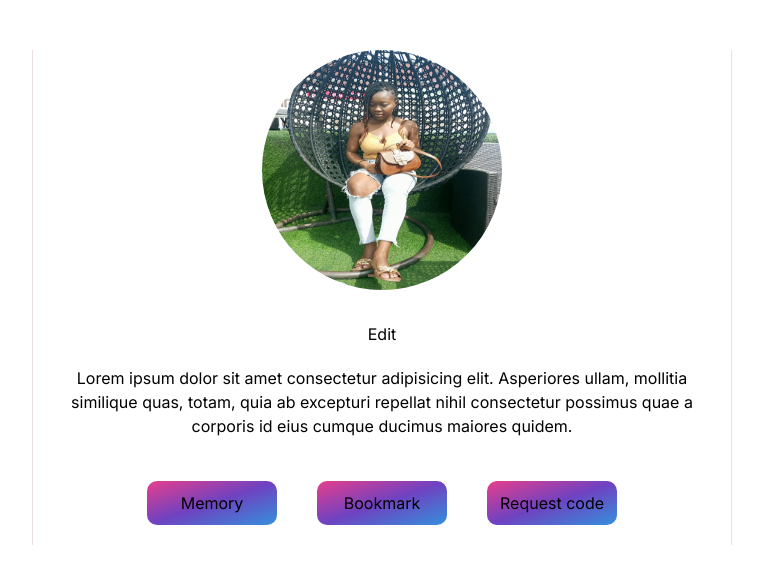
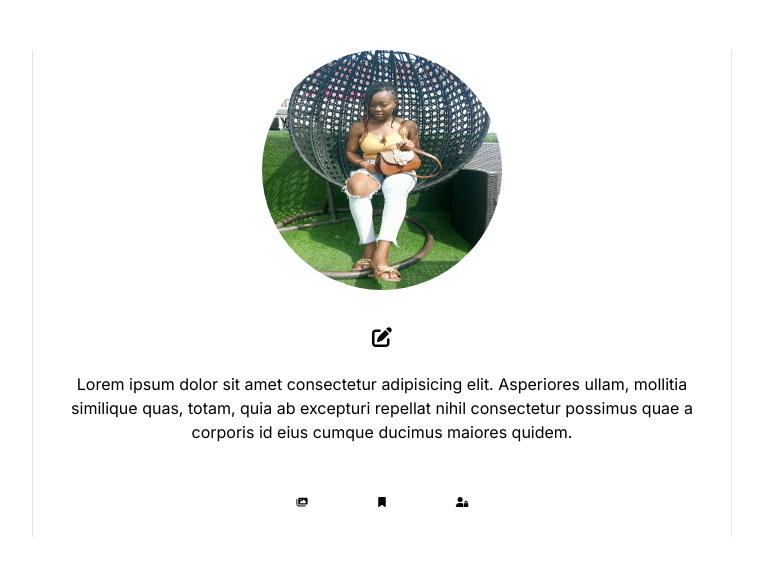
Before and after one commit to Nwakaego-Ego/circle, a Next.js app: page /component/profile in a window 1280 px wide. Shown: the top 584 px of the page, without its empty margins (268-1031 px from the left). Built offline with nearby package versions, Linux system fonts and the light colour scheme.

Commit message:
changed the buttons in profile and modal to cions

```diff
--- a/src/app/component/modal/modal.jsx
+++ b/src/app/component/modal/modal.jsx
@@ -1,133 +1,18 @@
-// import React, { useState } from "react";
-// import Modal from "react-modal";
-// import { FontAwesomeIcon } from "@fortawesome/react-fontawesome";
-// import { faXmark } from "@fortawesome/free-solid-svg-icons";
-// import "./modal.css";
-
-// const ReactModal = ({ modalOpen, closeModal }) => {
-//   const [toggle, setToggle] = useState(false);
-//   const [pastedText, setPastedText] = useState("");
-
-//   const [pastedImage, setPastedImage] = useState("");
-
-//   const handlePaste = async () => {
-//     try {
-//       const clipboardItems = await navigator.clipboard.read();
-//       const clipboardText = await navigator.clipboard.readText();
-
-//       for (const clipboardItem of clipboardItems) {
-//         for (const type of clipboardItem.types) {
-//           if (type === "text/plain") {
-//             // const text = await clipboardItem.getType(type);
-//             setPastedText(clipboardText);
-//             setPastedImage("");
-//           } else if (type.startsWith("image/")) {
-//             const blob = await clipboardItem.getType(type);
-//             const imageUrl = URL.createObjectURL(blob);
-//             setPastedImage(imageUrl);
-//             setPastedText("");
-//           }
-//         }
-//       }
-//     } catch (error) {
-//       console.error("Error pasting from clipboard:", error);
-//     }
-//   };
-
-//   const items = ["Item 1", "Item 2", "Item 3", "Item 4"];
-
-//   const xMark = () => {
-//     closeModal();
-//     setPastedText("");
-//     setPastedImage("");
-//     setToggle(false);
-//   };
-
-//   const handleToggle = () => {
-//     setToggle(!toggle);
-//   };
-
-//   const customStyles = {
-//     content: {
-//       top: "50%",
-//       left: "50%",
-//       right: "auto",
-//       bottom: "auto",
-//       marginRight: "-50%",
-//       transform: "translate(-50%, -50%)",
-//       width: "1000px",
-//       height: "600px",
-//       borderRadius: "10px",
-//     },
-//   };
-
-//   return (
-//     <div>
-//       <Modal
-//         isOpen={modalOpen}
-//         onRequestClose={closeModal}
-//         style={customStyles}
-//       >
-//         <div className="sync-modal-main">
-//           <div>
-//             {" "}
-//             <FontAwesomeIcon icon={faXmark} className="fa" onClick={xMark} />
-//           </div>
-//           <div className="sync-modal-placeholder">Sync here!</div>
-//           <div className="sync-modal-buttons">
-//             <button onClick={handlePaste} className="sync-modal-btn-paste">
-//               Paste
-//             </button>
-//             {pastedText && (
-//               <div
-//                 className="editable-text modal-text-format"
-//                 contentEditable="true"
-//                 suppressContentEditableWarning={true}
-//               >
-//                 {pastedText}
-//               </div>
-//             )}
-//             {pastedImage && (
-//               <img
-//                 src={pastedImage}
-//                 // width={400}
-//                 // height={400}
-//                 alt="Pasted Image"
-//                 className="modal-image-format"
-//               />
-//             )}
-//             {/* <button className="sync-modal-btn-paste">Paste</button> */}
-//             <button className=" sync-modal-btn-import">Import</button>
-//             <button className="sync-modal-btn-circles" onClick={handleToggle}>
-//               Circles
-//             </button>
-//           </div>
-//           {toggle &&
-//             items.map((item, id) => {
-//               return (
-//                 <div key={id}>
-//                   <div className="modal-toggle-items">{item}</div>
-//                 </div>
-//               );
-//             })}
-//         </div>
-//       </Modal>
-//     </div>
-//   );
-// };
-
-// export default ReactModal;
-
 "use client";
 import React, { useState } from "react";
 import Modal from "react-modal";
 import { FontAwesomeIcon } from "@fortawesome/react-fontawesome";
-import { faXmark } from "@fortawesome/free-solid-svg-icons";
+import {
+  faXmark,
+  faPaste,
+  faFileImport,
+  faUserGroup,
+} from "@fortawesome/free-solid-svg-icons";
 import "./modal.css";
 
 const ReactModal = ({ modalOpen, closeModal }) => {
-  const [width, setWidth] = useState(500);
-  const [height, setHeight] = useState(400);
+  // const [width, setWidth] = useState(500);
+  // const [height, setHeight] = useState(400);
   const [toggle, setToggle] = useState(false);
   const [pastedText, setPastedText] = useState("");
   const [pastedImage, setPastedImage] = useState("");
@@ -168,10 +53,10 @@ const ReactModal = ({ modalOpen, closeModal }) => {
     setToggle(!toggle);
   };
 
-  const handleResize = (e) => {
-    setWidth(e.clientX);
-    setHeight(e.clientY);
-  };
+  // const handleResize = (e) => {
+  //   setWidth(e.clientX);
+  //   setHeight(e.clientY);
+  // };
 
   const customStyles = {
     content: {
@@ -181,8 +66,8 @@ const ReactModal = ({ modalOpen, closeModal }) => {
       bottom: "auto",
       marginRight: "-50%",
       transform: "translate(-50%, -50%)",
-      width: `${width}px`,
-      height: `${height}px`,
+      width: "600px",
+      height: "350px",
       borderRadius: "10px",
     },
   };
@@ -193,17 +78,13 @@ const ReactModal = ({ modalOpen, closeModal }) => {
         isOpen={modalOpen}
         onRequestClose={closeModal}
         style={customStyles}
-        onMouseMove={handleResize}
+        // onMouseMove={handleResize}
       >
         <div className="sync-modal-main">
           <div>
             <FontAwesomeIcon icon={faXmark} className="fa" onClick={xMark} />
           </div>
-          <div className="sync-modal-placeholder">Sync here!</div>
-          <div className="sync-modal-buttons">
-            <button onClick={handlePaste} className="sync-modal-btn-paste">
-              Paste
-            </button>
+          {/* <div className="sync-modal-placeholder">Sync here!</div> */}
           {pastedText && (
             <div
               className="editable-text modal-text-format"
@@ -220,10 +101,31 @@ const ReactModal = ({ modalOpen, closeModal }) => {
               className="modal-image-format"
             />
           )}
-            <button className=" sync-modal-btn-import">Import</button>
-            <button className="sync-modal-btn-circles" onClick={handleToggle}>
+          <div className="sync-modal-buttons">
+            {/* <button
+              onClick={handlePaste}
+              className="sync-modal-btn-paste"
+            ></button> */}
+            <FontAwesomeIcon
+              icon={faPaste}
+              className="sync-modal-btn-paste"
+              onClick={handlePaste}
+            />
+
+            <FontAwesomeIcon
+              icon={faFileImport}
+              className=" sync-modal-btn-import"
+              onClick={handlePaste}
+            />
+            <FontAwesomeIcon
+              icon={faUserGroup}
+              className="sync-modal-btn-circles"
+              onClick={handleToggle}
+            />
+            {/* <button className=" sync-modal-btn-import">Import</button> */}
+            {/* <button className="sync-modal-btn-circles" onClick={handleToggle}>
               Circles
-            </button>
+            </button> */}
           </div>
           {toggle &&
             items.map((item, id) => {
--- a/src/app/component/profile/page.jsx
+++ b/src/app/component/profile/page.jsx
@@ -1,5 +1,12 @@
 import React from "react";
 import Image from "next/image";
+import { FontAwesomeIcon } from "@fortawesome/react-fontawesome";
+import {
+  faImages,
+  faBookmark,
+  faUserLock,
+  faEdit,
+} from "@fortawesome/free-solid-svg-icons";
 import "./profile.css";
 
 const Profile = () => {
@@ -17,7 +24,8 @@ const Profile = () => {
               objectFit="cover"
               className=" rounded-full w-60 h-60  mb-8"
             />
-            <button>Edit </button>
+            <FontAwesomeIcon icon={faEdit} className="profile-edit-button" />
+            {/* <button className="profile-edit-button">Edit </button> */}
             <p className="profile-profile">
               Lorem ipsum dolor sit amet consectetur adipisicing elit.
               Asperiores ullam, mollitia similique quas, totam, quia ab
@@ -25,9 +33,15 @@ const Profile = () => {
               eius cumque ducimus maiores quidem.
             </p>
             <div className="flex profile-buttons">
-              <button className="profile-memory">Memory</button>
-              <button className="profile-bookmark">Bookmark</button>
-              <button className="profile-request-code">Request code</button>
+              <FontAwesomeIcon icon={faImages} className="profile-memory" />
+              <FontAwesomeIcon icon={faBookmark} className="profile-bookmark" />
+              <FontAwesomeIcon
+                icon={faUserLock}
+                className="profile-request-code"
+              />
+              {/* <button className="profile-memory">Memory</button> */}
+              {/* <button className="profile-bookmark">Bookmark</button> */}
+              {/* <button className="profile-request-code">Request code</button> */}
             </div>
           </div>
         </div>
--- a/src/app/component/profile/profile.css
+++ b/src/app/component/profile/profile.css
@@ -35,16 +35,14 @@
 .profile-bookmark,
 .profile-request-code {
   border-radius: 10px;
-  width: 130px;
-  padding: 10px;
-  margin: 20px;
+  width: 20px;
+  font-size: 10px;
+
+  margin: 30px;
   /* background-color: #6f42c1; */
-  background: linear-gradient(to bottom right, #e83e8c, #6f42c1, #3490dc);
-  box-shadow: var(box-shadow-thin);
 }
 
-.profile-memory:hover,
-.profile-bookmark:hover,
-.profile-request-code:hover {
-  background: linear-gradient(var(--linear-gradient-hover));
+.profile-edit-button {
+  font-size: 30px;
+  width: 20px;
 }
```
Also changed, not shown: src/app/component/modal/modal.css (+4 -21 lines), src/app/syncButton/syncButton.css (added). Lines whose indentation alone changed are shown as unchanged.
